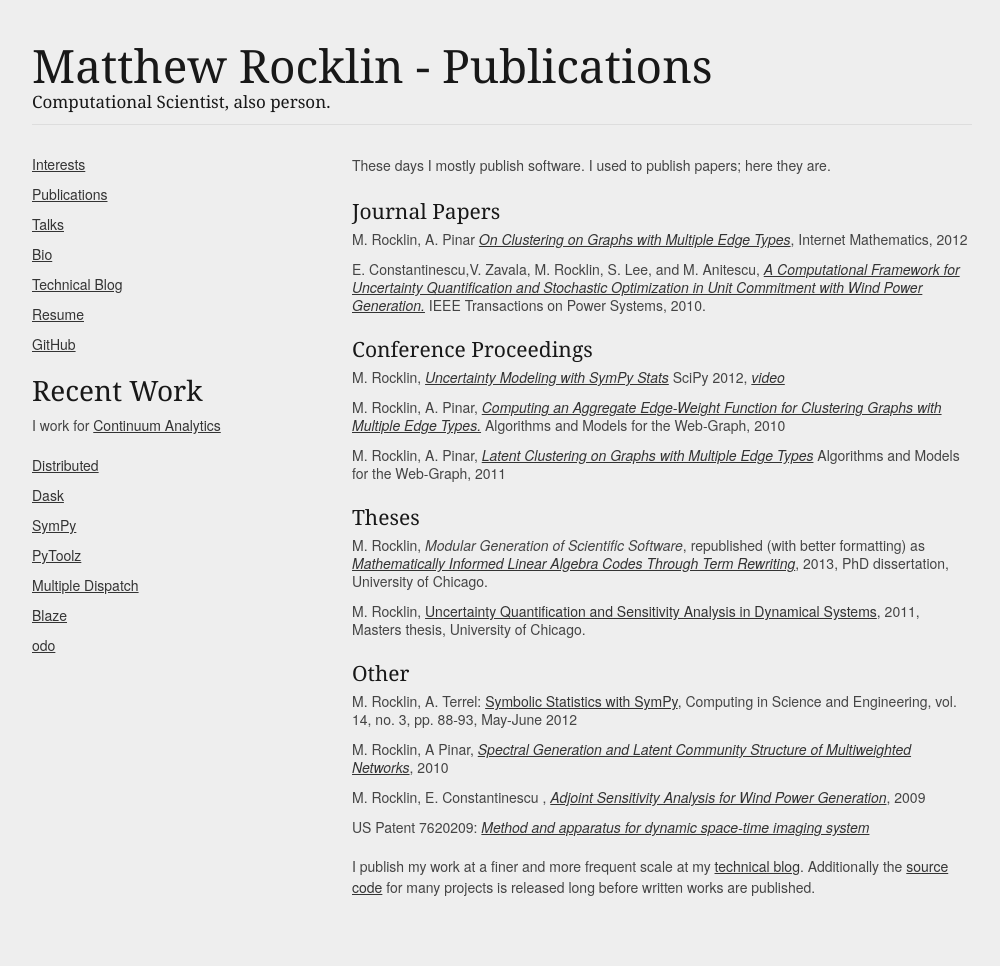
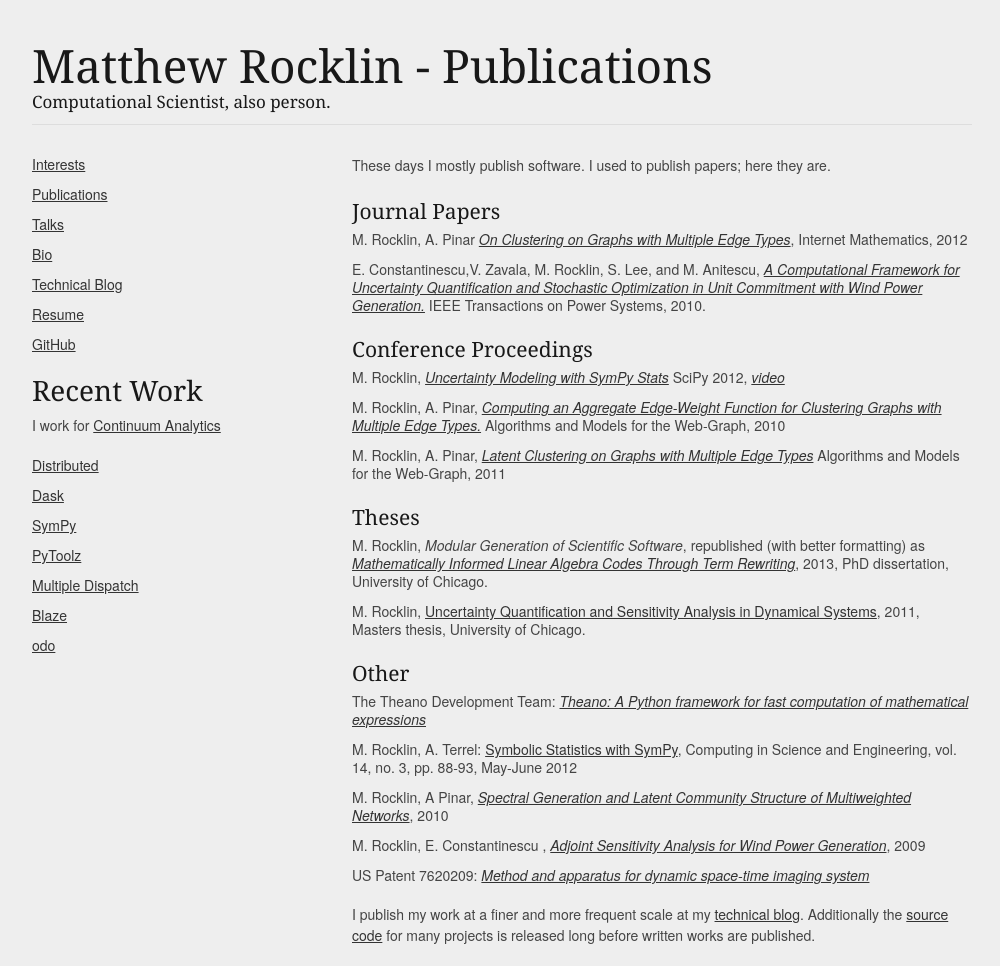
Before and after one commit to mrocklin/mrocklin.github.io, a Jekyll site: the page built from publications.md, in a window 1280 px wide. Shown: the whole page, without its empty margins (138-1138 px from the left). Built offline with Jekyll 4.4.1, drawn with Linux system fonts in a browser that asks for light colours; before the commit the page ends 918 px from its top, so only the background shows below that.

Commit message:
add theano to publications

```diff
--- a/publications.md
+++ b/publications.md
@@ -41,6 +41,8 @@ These days I mostly publish software.  I used to publish papers; here they are.
 
 #### Other
 
+-   The Theano Development Team: [*Theano: A Python framework for fast
+    computation of mathematical expressions*](http://arxiv.org/abs/1605.02688)
 -   M. Rocklin, A. Terrel: [Symbolic Statistics with
     SymPy](http://origin-www.computer.org/csdl/mags/cs/2012/03/mcs2012030088-abs.html),
     Computing in Science and Engineering, vol. 14, no. 3, pp. 88-93,
```
